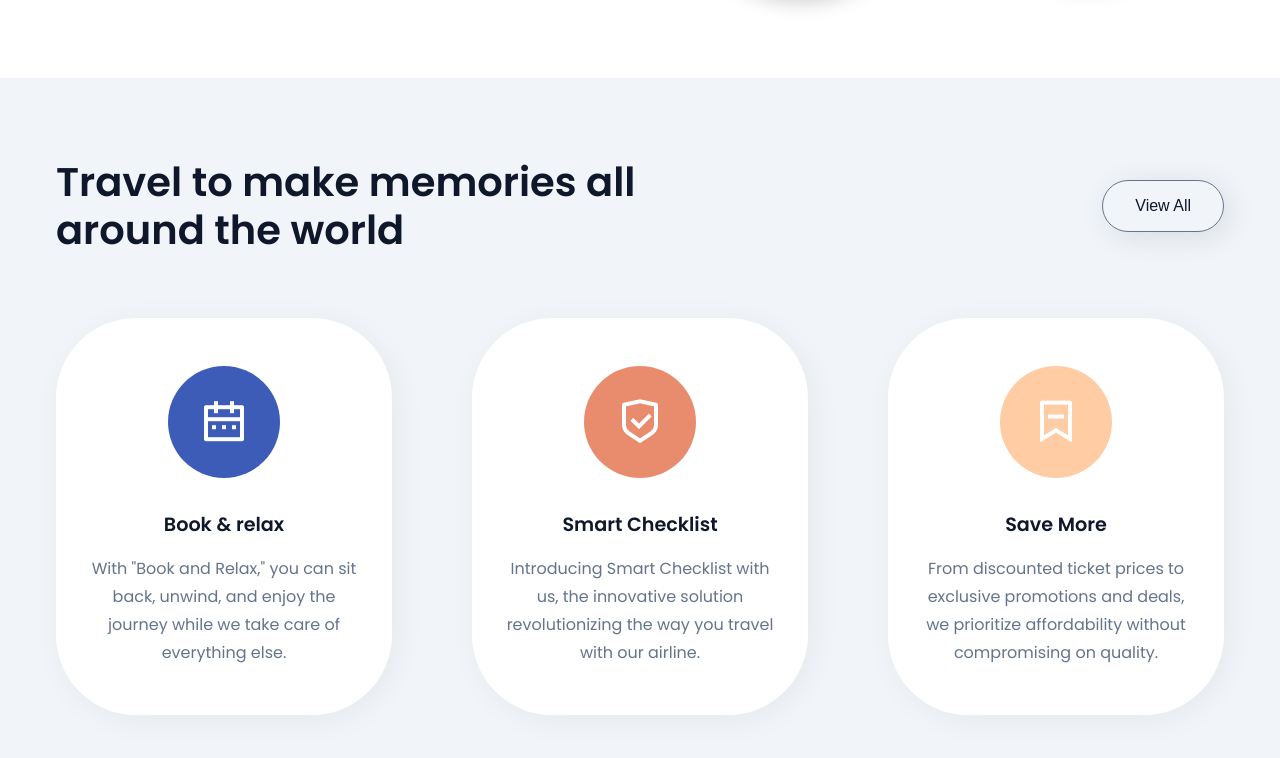
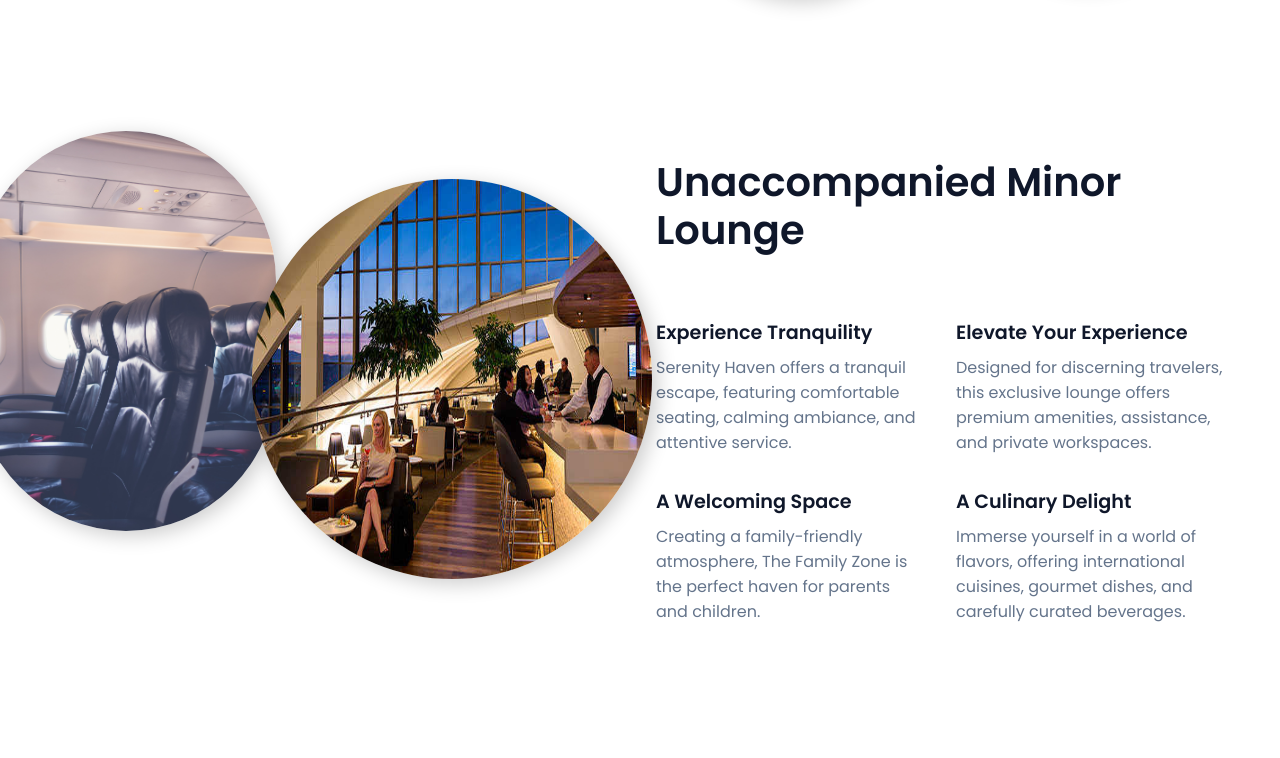
Before and after one commit to ankit4563564/web, a plain HTML site: page index.html in a window 1280 px wide. Shown: the part 1602-2360 px from the top of the page. Drawn offline with nearby package versions, Linux system fonts and the light colour scheme.

Commit message:
Update index.html

```diff
--- a/index.html
+++ b/index.html
@@ -120,42 +120,7 @@
       </div>
     </section>
 
-    <section class="memories">
-      <div class="section__container memories__container">
-        <div class="memories__header">
-          <h2 class="section__header">
-            Travel to make memories all around the world
-          </h2>
-          <button class="view__all">View All</button>
-        </div>
-        <div class="memories__grid">
-          <div class="memories__card">
-            <span><i class="ri-calendar-2-line"></i></span>
-            <h4>Book & relax</h4>
-            <p>
-              With "Book and Relax," you can sit back, unwind, and enjoy the
-              journey while we take care of everything else.
-            </p>
-          </div>
-          <div class="memories__card">
-            <span><i class="ri-shield-check-line"></i></span>
-            <h4>Smart Checklist</h4>
-            <p>
-              Introducing Smart Checklist with us, the innovative solution
-              revolutionizing the way you travel with our airline.
-            </p>
-          </div>
-          <div class="memories__card">
-            <span><i class="ri-bookmark-2-line"></i></span>
-            <h4>Save More</h4>
-            <p>
-              From discounted ticket prices to exclusive promotions and deals,
-              we prioritize affordability without compromising on quality.
-            </p>
-          </div>
-        </div>
-      </div>
-    </section>
+
 
     <section class="section__container lounge__container">
       <div class="lounge__image">
```
